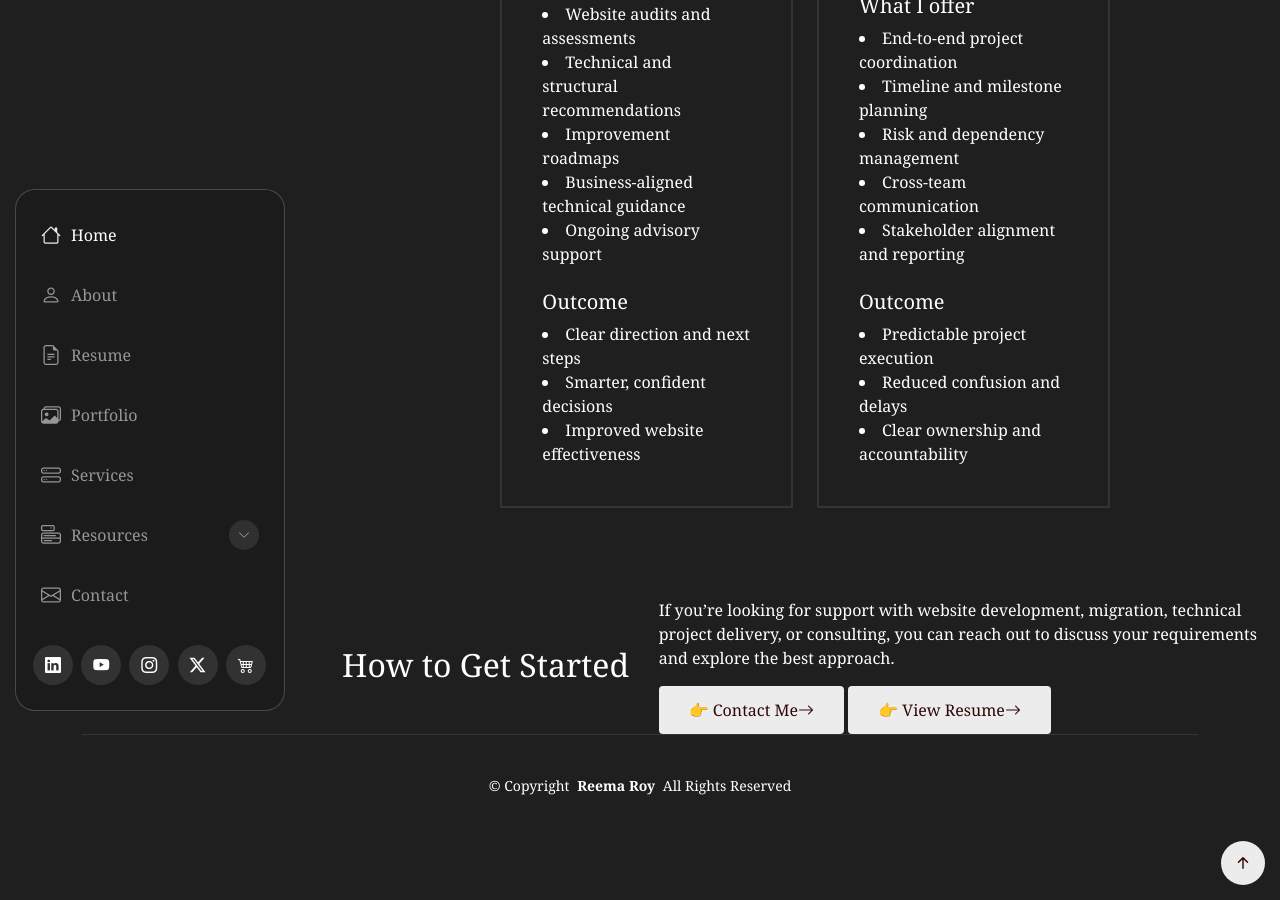
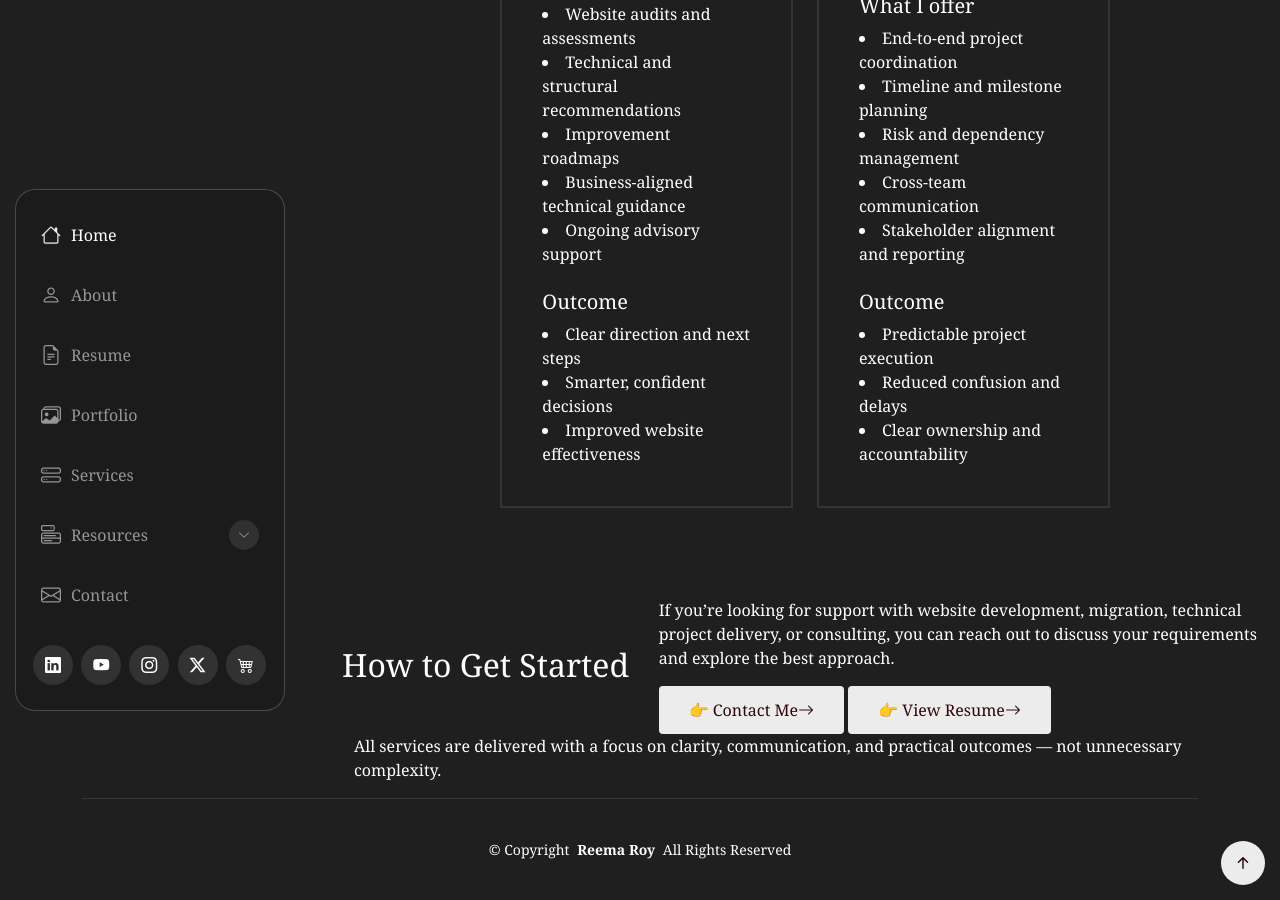
Before and after one commit to iamreemaroy/Reema-Roy, a Jekyll site: the page services.html, which Jekyll copies as it is, in a window 1280 px wide and 900 px high, scrolled down 2212 px. Built offline with Jekyll 4.4.1, drawn with Linux system fonts in a browser that asks for light colours.

Commit message:
Update services.html

```diff
--- a/services.html
+++ b/services.html
@@ -313,6 +313,19 @@ clarity — making them hard to scale, maintain, or optimize.</p>
             </div>
           </div>
         </div>
+
+      <div class="container aos-init aos-animate" data-aos="fade-up" data-aos-delay="100">
+        <div class="service-header">
+          <div class="row align-items-center">
+            <div class="col-md-12">
+              <div class="service-intro">
+                  <p>All services are delivered with a focus on clarity, communication, and practical outcomes — not unnecessary complexity.</p>
+              </div>
+            </div>
+            </div>
+          </div>
+        </div>
+
     </main>
 <style>
   a.service-btn {
```
